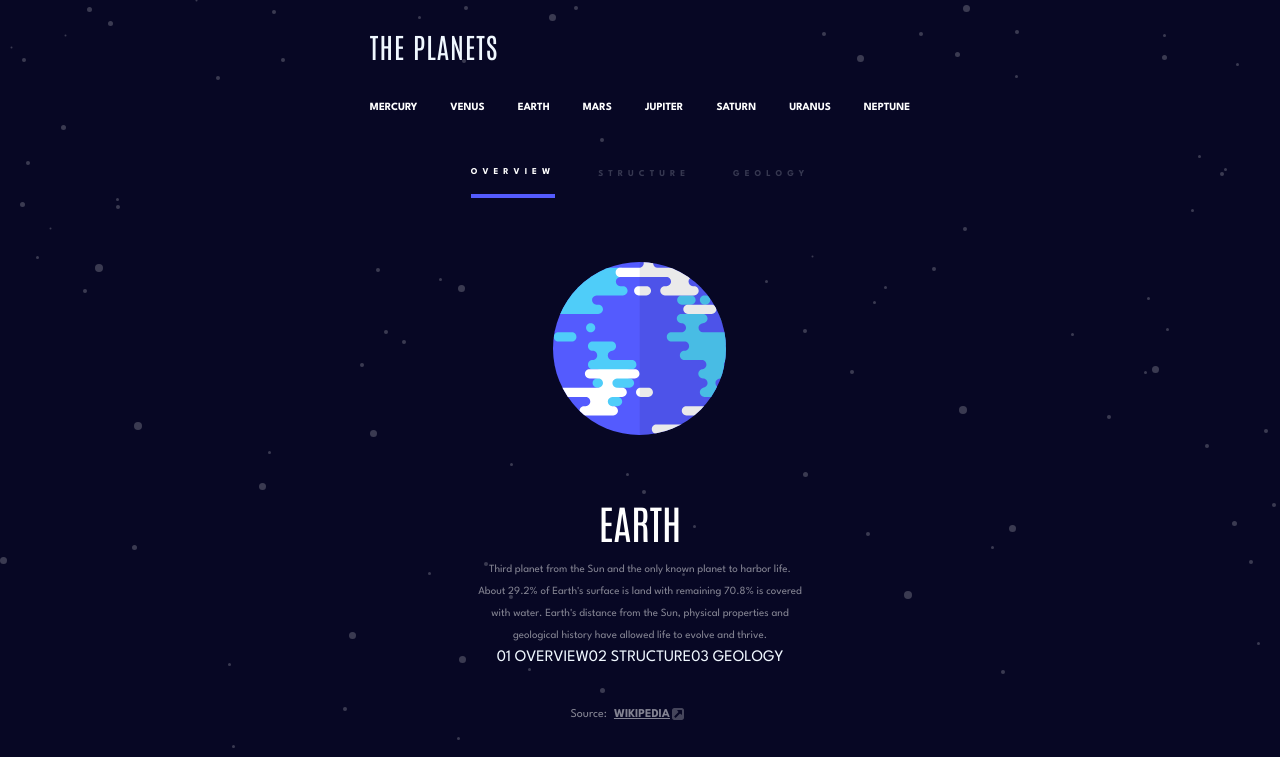
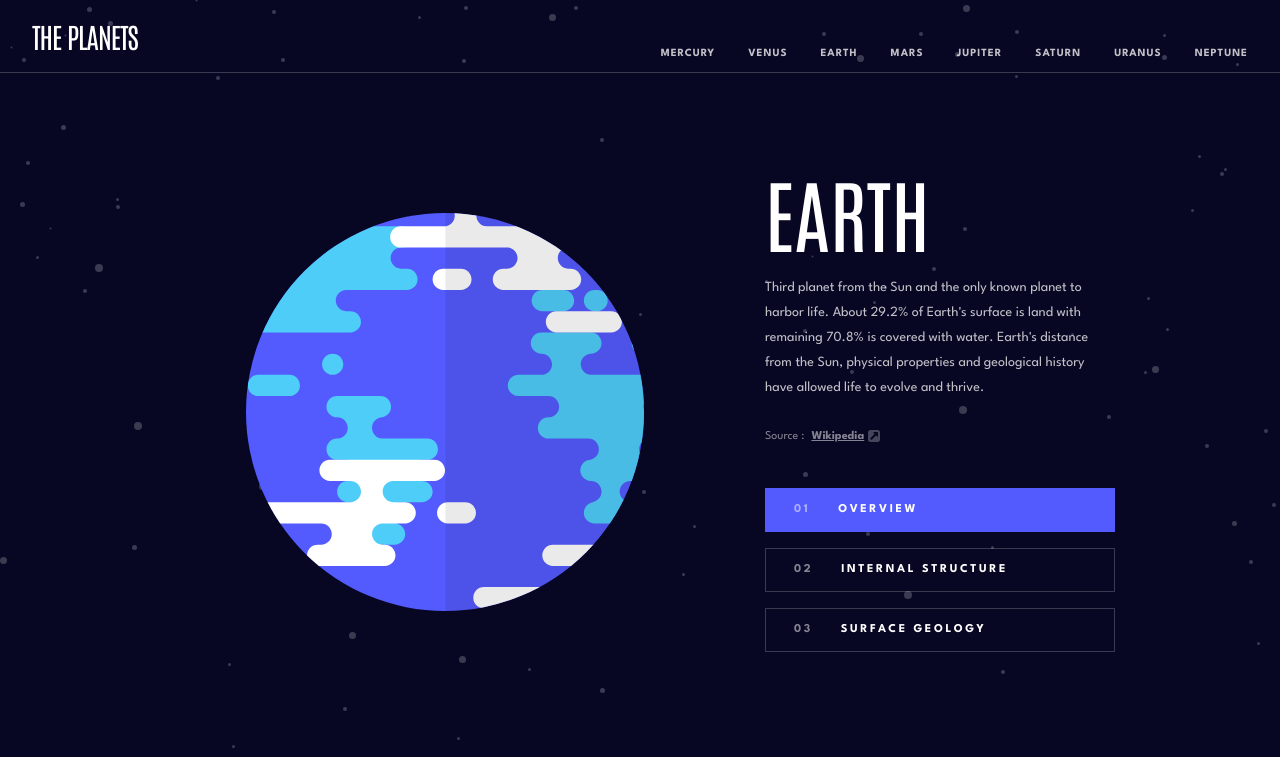
Before and after one commit to LEVANIKAPANADZE/Planets-Fact-Site, a React (Vite) app: page /Earth in a window 1280 px wide. Shown: the top 757 px of the page. Built offline with nearby package versions, Linux system fonts and the light colour scheme.

Commit message:
Styled website

```diff
--- a/src/components/Header.tsx
+++ b/src/components/Header.tsx
@@ -18,28 +18,21 @@ export default function Header() {
   ];
 
   return (
-    <header
-      className="relative z-50 px-[24px] py-[16px] border-b
-      border-gray-400 md:py-[32px]
-    border-none"
-    >
-      <div className="flex justify-between items-center relative">
-        <h1
-          className="font-[Antonio] font-normal text-[28px]
-        md:tracking-[1px] leading-[100%]"
-        >
+    <header className="relative z-50 text-white border-b border-white/20 px-[24px] py-[16px] md:px-[40px] md:pt-[32px] md:pb-0 lg:px-[32px] lg:py-0">
+      <div className="flex items-center justify-between md:flex-col md:gap-[39px] lg:flex-row lg:gap-0">
+        <h1 className="font-[Antonio] font-normal uppercase text-[28px] tracking-[-1px] md:tracking-[-1.05px] leading-[100%] lg:py-[22px]">
           THE PLANETS
         </h1>
+
         <img
           src={Burger}
           alt="CheeseBurger icon"
           onClick={() => SetCheeseBurger(!CheeseBurger)}
-          className="w-[24px] h-[17px] absolute right-0 md:hidden"
+          className="w-[24px] h-[17px] cursor-pointer md:hidden"
           style={CheeseBurger ? { filter: "brightness(0.5)" } : {}}
         />
-      </div>
 
-      <nav className="hidden md:flex justify-center mt-[39px] gap-[33px]">
+        <nav className="hidden md:flex justify-center gap-[33px] pb-[27px] lg:pb-0 lg:py-[34px]">
           {navigation.map((PlanetName) => {
             const formattedPlanet =
               PlanetName[0].toUpperCase() + PlanetName.slice(1).toLowerCase();
@@ -47,9 +40,7 @@ export default function Header() {
             return (
               <Link
                 key={formattedPlanet}
-              className="font-[700] text-white
-              hover:text-gray-400 transition
-              md: text-[11px]"
+                className="font-bold text-[11px] tracking-[1px] leading-[25px] text-white opacity-75 hover:opacity-100 transition"
                 to={formattedPlanet}
               >
                 {PlanetName}
@@ -57,12 +48,10 @@ export default function Header() {
             );
           })}
         </nav>
+      </div>
 
       {CheeseBurger && (
-        <div
-          className="opacity-[92%] absolute top-full left-0 w-full
-      bg-[#070724] h-screen z-40 px-[24px] pt-[44px] pb-[67px] md:hidden"
-        >
+        <div className="absolute top-full left-0 w-full bg-[#070724] h-screen z-40 px-[24px] pt-[44px] pb-[67px] md:hidden">
           <nav>
             <ul>
               {navigation.map((PlanetName) => {
@@ -76,9 +65,9 @@ export default function Header() {
                 return (
                   <li
                     key={formattedPlanet}
-                    className="flex items-center justify-between mb-[20px] border-b border-gray-500 pb-[10px]"
+                    className="flex items-center justify-between mb-[20px] border-b border-white/10 pb-[20px]"
                   >
-                    <div className="flex items-center gap-[25px] justify-center">
+                    <div className="flex items-center gap-[25px]">
                       <div
                         style={{
                           background: planetInfo?.color,
@@ -88,7 +77,7 @@ export default function Header() {
                         }}
                       ></div>
                       <Link
-                        className="font-[700] leading-[15px]"
+                        className="font-bold text-[15px] tracking-[1.36px] leading-[25px]"
                         to={formattedPlanet}
                         onClick={() => SetCheeseBurger(false)}
                       >
--- a/src/components/Planet.tsx
+++ b/src/components/Planet.tsx
@@ -3,70 +3,89 @@ import data from "../data.json";
 import { useState } from "react";
 import Wiki from "/assets/icon-source.svg";
 
+type Section = "overview" | "structure" | "geology";
+
 export default function Planet() {
   const { planetName } = useParams();
   const planet = data.find((planet) => planet.name === planetName);
   const [selection, setSelection] = useState("OVERVIEW");
-  const lilInfo = {
-    "ROTATION TIME": `${planet?.rotation}`,
-    "REVOLUTION TIME": `${planet?.revolution}`,
-    RADIUS: `${planet?.radius}`,
-    "AVERAGE TEMP.": `${planet?.temperature}`,
-  };
-
-  const arr = ["OVERVIEW", "STRUCTURE", "GEOLOGY"];
-
-  const Tarr = [
-    { type: "OVERVIEW", num: "01" },
-    { type: "STRUCTURE", num: "02" },
-    { type: "GEOLOGY", num: "03" },
-  ];
 
   if (!planet) {
     return <h1>Planet not found. Redirecting to Earth...</h1>;
   }
 
+  const lilInfo = {
+    "ROTATION TIME": `${planet.rotation}`,
+    "REVOLUTION TIME": `${planet.revolution}`,
+    RADIUS: `${planet.radius}`,
+    "AVERAGE TEMP.": `${planet.temperature}`,
+  };
+
+
+  const arr = [
+    { type: "OVERVIEW", label: "OVERVIEW" },
+    { type: "STRUCTURE", label: "STRUCTURE" },
+    { type: "GEOLOGY", label: "SURFACE" },
+  ];
+
+
+  const Tarr = [
+    { type: "OVERVIEW", num: "01", label: "OVERVIEW" },
+    { type: "STRUCTURE", num: "02", label: "INTERNAL STRUCTURE" },
+    { type: "GEOLOGY", num: "03", label: "SURFACE GEOLOGY" },
+  ];
+
+  const current = planet[selection.toLowerCase() as Section];
+
+
+  const toCss = (v: unknown) => (typeof v === "number" ? `${v}px` : String(v));
+  const sizeVars = {
+    "--s": toCss(planet.size),
+    "--g": toCss(planet.Ssize),
+  } as React.CSSProperties;
+
+  const planetImgClass =
+    "w-[var(--s)] md:w-[calc(var(--s)*1.6)] lg:w-[calc(var(--s)*2.3)] max-w-full";
+
   return (
-    <div className="px-[24px] flex flex-col items-center">
-      <div className="mt-[20px] flex items-center justify-center gap-[43px]">
+    <div className="w-full text-white" style={sizeVars}>
+      <div className="md:hidden flex w-full border-b border-white/20">
         {arr.map((element) => (
           <span
-            key={element}
-            onClick={() => setSelection(element)}
-            className={`leading-[100%] text-[9px] font-bold tracking-[5px] pb-[17px] ${
-              selection === element
-                ? "opacity-100 text-white border-b-4"
-                : "opacity-20 text-opacity-50"
+            key={element.type}
+            onClick={() => setSelection(element.type)}
+            className={`flex-1 text-center cursor-pointer text-[9px] font-bold tracking-[2px] pt-[20px] pb-[17px] border-b-4 ${
+              selection === element.type ? "opacity-100" : "opacity-50"
             }`}
             style={{
               borderBottomColor:
-                selection === element ? planet.color : "transparent",
+                selection === element.type ? planet.color : "transparent",
             }}
           >
-            {element}
+            {element.label}
           </span>
         ))}
       </div>
-      <div>
+
+      <div className="px-[24px] md:px-[40px] lg:px-[165px] max-w-[1440px] mx-auto">
+        <div className="flex flex-col items-center lg:flex-row lg:justify-between lg:gap-[40px]">
+          <div className="flex justify-center items-center w-full lg:flex-1 mt-[95px] mb-[98px] md:mt-[120px] md:mb-[126px] lg:my-[140px]">
             {selection === "GEOLOGY" ? (
-          <div className="relative flex justify-center items-center mt-[64px]">
+              <div className="relative flex justify-center items-center">
                 <img
-              className="relative z-10"
+                  className={`relative z-10 ${planetImgClass}`}
                   src={planet.images.planet}
                   alt={planet.name}
-              style={{ width: planet.size }}
                 />
                 <img
-              className="absolute top-[65%] left-1/2 transform -translate-x-1/2 z-20"
+                  className="absolute top-[65%] left-1/2 -translate-x-1/2 z-20 w-[var(--g)] md:w-[calc(var(--g)*1.6)] lg:w-[calc(var(--g)*2.3)]"
                   src={planet.images.geology}
                   alt="Geology"
-              style={{ width: planet.Ssize }}
                 />
               </div>
             ) : (
               <img
-            className="mt-[64px]"
-            style={{ width: planet.size }}
+                className={planetImgClass}
                 src={
                   selection === "STRUCTURE"
                     ? planet.images.internal
@@ -77,59 +96,75 @@ export default function Planet() {
             )}
           </div>
 
-      <div className="text-white mt-[67px] flex flex-col gap-[16px] items-center justify-center">
-        <h1 className="font-[Antonio] uppercase font-normal text-[40px] leading-[100%]">
+
+          <div className="w-full md:flex md:items-center md:justify-between md:gap-[69px] lg:flex-col lg:items-start lg:justify-center lg:gap-[39px] lg:w-[350px] lg:shrink-0">
+            <div className="flex flex-col items-center text-center md:items-start md:text-left md:max-w-[339px] lg:max-w-[350px]">
+              <h1 className="font-[Antonio] uppercase font-normal text-[40px] md:text-[48px] lg:text-[80px] leading-[100%]">
                 {planet.name}
               </h1>
-        <p className="w-[327px] font-normal text-[11px] leading-[22px] text-center opacity-[50%]">
-          {planet[selection.toLowerCase() as planetInfo]?.content}
+              <p className="mt-[16px] md:mt-[23px] w-full max-w-[327px] md:max-w-none font-normal text-[11px] lg:text-[14px] leading-[22px] lg:leading-[25px] opacity-[75%]">
+                {current?.content}
               </p>
-      </div>
 
-      <div className="hidden md:flex">
-        {Tarr.map((item) => (
-          <div key={item.type} onClick={() => setSelection(item.type)}>
-            <span>
-              {item.num} {item.type}
-            </span>
-          </div>
-        ))}
-      </div>
-
-      <div className="text-white flex items-center w-[139px] mt-[32px]">
-        <p className="mr-[7px] opacity-[50%] font-normal text-[12px] leading-[25px]">
-          Source:
-        </p>
+              <div className="flex items-center mt-[32px] md:mt-[24px] gap-[7px] text-[12px] leading-[25px]">
+                <span className="opacity-[50%] font-normal">Source :</span>
                 <a
-          className="opacity-[50%] underline font-bold text-[12px] leading-[25px] flex items-center"
-          href={planet[selection.toLowerCase() as planetInfo]?.source}
+                  className="opacity-[50%] underline font-bold flex items-center hover:opacity-100"
+                  href={current?.source}
                   target="_blank"
                   rel="noopener noreferrer"
                 >
-          WIKIPEDIA
+                  Wikipedia
                   <img
-            className="w-[12px] h-[12px] ml-[2px]"
+                    className="w-[12px] h-[12px] ml-[4px]"
                     src={Wiki}
                     alt="Arrow icon"
                   />
                 </a>
               </div>
+            </div>
 
-      <div className="text-white w-[327px] mt-[32px] flex flex-col gap-[8px] mb-[47px]">
-        {Object.entries(lilInfo).map(([label, value], index) => (
+
+            <div className="hidden md:flex flex-col gap-[16px] md:w-[281px] lg:w-full shrink-0">
+              {Tarr.map((item) => {
+                const active = selection === item.type;
+                return (
+                  <button
+                    key={item.type}
+                    onClick={() => setSelection(item.type)}
+                    className={`flex items-center gap-[17px] lg:gap-[28px] px-[20px] lg:px-[28px] py-[8px] lg:py-[12px] border text-left text-[9px] lg:text-[12px] font-bold tracking-[2.6px] transition-colors ${
+                      active
+                        ? "border-transparent"
+                        : "border-white/20 hover:bg-white/20"
+                    }`}
+                    style={{ background: active ? planet.color : undefined }}
+                  >
+                    <span className="opacity-50">{item.num}</span>
+                    <span>{item.label}</span>
+                  </button>
+                );
+              })}
+            </div>
+          </div>
+        </div>
+
+
+        <div className="mt-[28px] mb-[47px] md:mt-[27px] lg:mt-[87px] flex flex-col gap-[8px] md:grid md:grid-cols-4 md:gap-[11px] lg:gap-[30px]">
+          {Object.entries(lilInfo).map(([label, value]) => (
             <div
-            key={index}
-            className="flex justify-between items-center border border-white/20 px-5 py-3 w-full"
+              key={label}
+              className="flex justify-between items-center md:flex-col md:items-start md:justify-center md:gap-[6px] lg:gap-[8px] border border-white/20 px-[24px] py-[9px] md:px-[15px] md:py-[16px] lg:px-[23px] lg:py-[20px]"
             >
-            <span className="font-bold text-[10px] leading-[16px] opacity-50">
+              <span className="font-bold text-[8px] lg:text-[11px] tracking-[1px] leading-[16px] lg:leading-[25px] opacity-50 uppercase">
                 {label}
               </span>
-            <h2 className="text-[20px] leading-[100%] font-[Antonio]">
+              <h2 className="text-[20px] md:text-[24px] lg:text-[40px] leading-[100%] font-[Antonio] uppercase">
                 {value}
               </h2>
             </div>
           ))}
         </div>
       </div>
+    </div>
   );
 }
```
Lines whose indentation alone changed are shown as unchanged.
